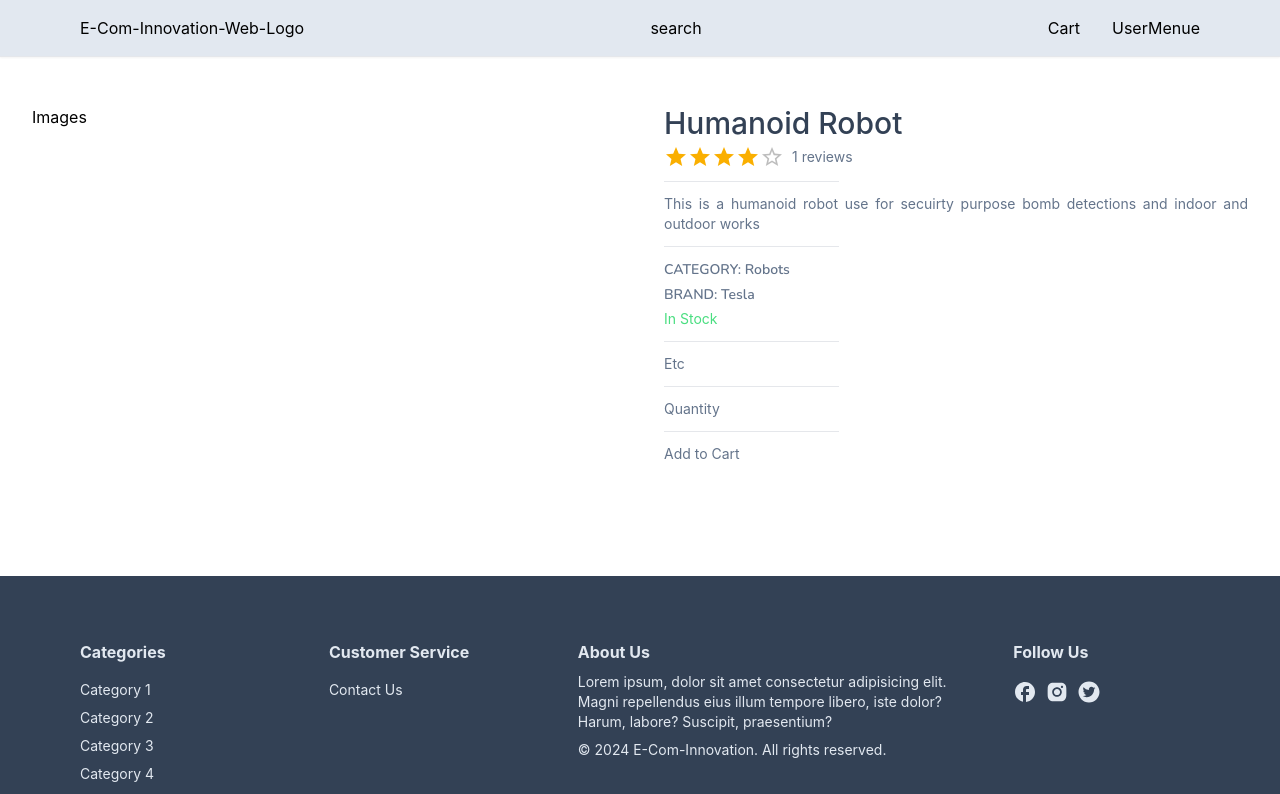
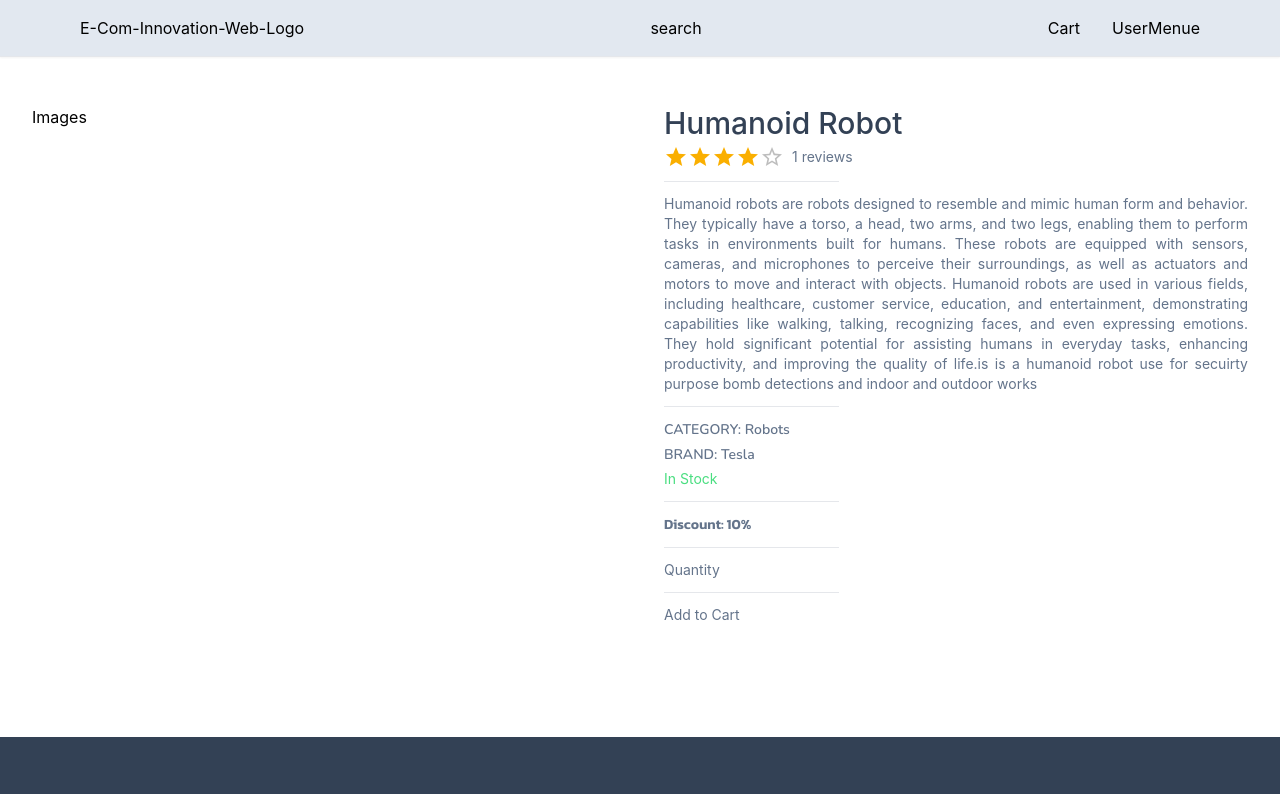
Before and after one commit to bhathiknk/ino_store_web, a React (Create React App) app in the folder client/: page /product/1 in a window 1280 px wide. Shown: the top 794 px of the page. Built offline with nearby package versions, Linux system fonts and the light colour scheme.

Commit message:
fixed some bugs

```diff
--- a/client/src/pages/Client/Components/Pages/ClientProducts.jsx
+++ b/client/src/pages/Client/Components/Pages/ClientProducts.jsx
@@ -2,10 +2,11 @@ export const products = [
     {
       id: "1",
       name: "Humanoid Robot",
-      description: "This is a humanoid robot use for secuirty purpose bomb detections and indoor and outdoor works",
+      description: "Humanoid robots are robots designed to resemble and mimic human form and behavior. They typically have a torso, a head, two arms, and two legs, enabling them to perform tasks in environments built for humans. These robots are equipped with sensors, cameras, and microphones to perceive their surroundings, as well as actuators and motors to move and interact with objects. Humanoid robots are used in various fields, including healthcare, customer service, education, and entertainment, demonstrating capabilities like walking, talking, recognizing faces, and even expressing emotions. They hold significant potential for assisting humans in everyday tasks, enhancing productivity, and improving the quality of life.is is a humanoid robot use for secuirty purpose bomb detections and indoor and outdoor works ",
       price: 2999,
       brand: "Tesla",
       category: "Robots",
+      discount:"10%",
       inStock: true,
       images: [
         {
@@ -43,6 +44,7 @@ export const products = [
       price: 102.99,
       brand: "Kalashnikov",
       category: "Cloths",
+      discount:"50%",
       inStock: true,
       images: [
         {
@@ -75,6 +77,7 @@ export const products = [
       price: 40,
       brand: "Apple",
       category: "Phone",
+      discount:"20%",
       inStock: true,
       images: [
         {
@@ -117,6 +120,7 @@ export const products = [
       price: 70,
       brand: "DJI",
       category: "Drones",
+      discount:"18%",
       inStock: true,
       images: [
         {
@@ -147,6 +151,7 @@ export const products = [
       price: 50,
       brand: "Nerunsa",
       category: "Watch",
+      discount:"5%",
       inStock: true,
       images: [
         {
@@ -184,6 +189,7 @@ export const products = [
     price: 2999,
     brand: "Tesla",
     category: "Robots",
+    discount:"60%",
     inStock: true,
     images: [
       {
@@ -203,7 +209,7 @@ export const products = [
         userId: "3",
         productId: "3",
         rating: 4,
-        comment: "GHumanoid robots are robots designed to resemble and mimic human form and behavior. They typically have a torso, a head, two arms, and two legs, enabling them to perform tasks in environments built for humans. These robots are equipped with sensors, cameras, and microphones to perceive their surroundings, as well as actuators and motors to move and interact with objects. Humanoid robots are used in various fields, including healthcare, customer service, education, and entertainment, demonstrating capabilities like walking, talking, recognizing faces, and even expressing emotions. They hold significant potential for assisting humans in everyday tasks, enhancing productivity, and improving the quality of life.reat, but a bit expensive. sbvwbrvwb vw fwh fwfw f wufbowi fw fbwfbwhf whfjhbfbjhejejejejejejejejejejejejejejejejewfbwfw fj4bfb4",
+        comment: "Humanoid robots are robots designed to resemble and mimic human form and behavior. They typically have a torso, a head, two arms, and two legs, enabling them to perform tasks in environments built for humans. These robots are equipped with sensors, cameras, and microphones to perceive their surroundings, as well as actuators and motors to move and interact with objects. Humanoid robots are used in various fields, including healthcare, customer service, education, and entertainment, demonstrating capabilities like walking, talking, recognizing faces, and even expressing emotions. They hold significant potential for assisting humans in everyday tasks, enhancing productivity, and improving the quality of life.reat, but a bit expensive. sbvwbrvwb vw fwh fwfw f wufbowi fw fbwfbwhf whfjhbfbjhejejejejejejejejejejejejejejejejewfbwfw fj4bfb4",
         createdDate: "2024-07-14T10:00:00.000Z",
         user: {
           id: "3",
@@ -222,6 +228,7 @@ export const products = [
     price: 2999,
     brand: "Tesla",
     category: "Robots",
+    discount:"10%",
     inStock: true,
     images: [
       {
@@ -260,6 +267,7 @@ export const products = [
     price: 2999,
     brand: "Tesla",
     category: "Robots",
+    discount:"10%",
     inStock: true,
     images: [
       {
--- a/client/src/pages/Client/Components/Pages/ProductDetails/ProductDetails.jsx
+++ b/client/src/pages/Client/Components/Pages/ProductDetails/ProductDetails.jsx
@@ -58,7 +58,9 @@ const ProductDetails = () => {
                 </div>
                 <div className={product.inStock ? 'text-green-400' : 'text-red-400'}>{product.inStock ? 'In Stock' : 'Out of Stock'}</div>
                 <HorizontalLine />
-                <div>Etc</div>
+                <div>
+                    <span className="font-semibold font-kanit" >Discount: {product.discount}</span>
+                </div>
                 <HorizontalLine />
                 <div>Quantity</div>
                 <HorizontalLine />
```
